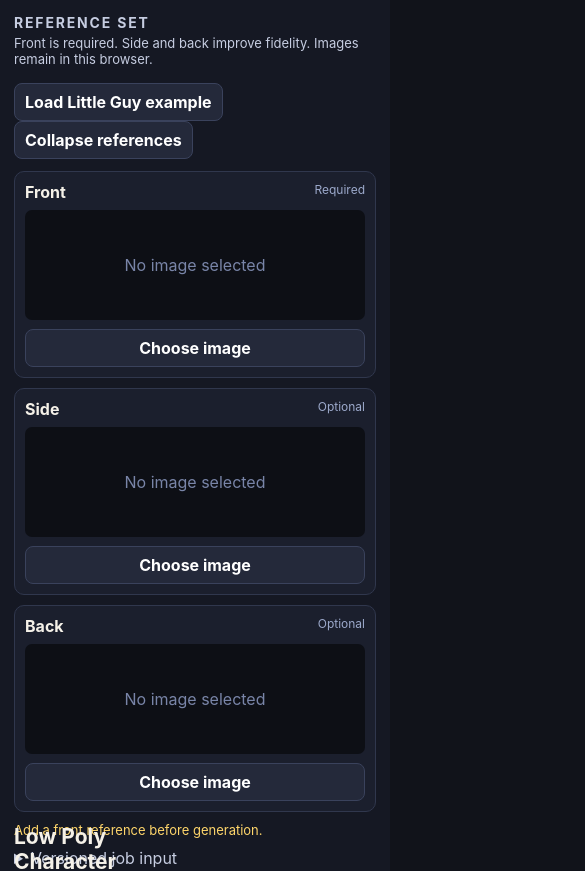
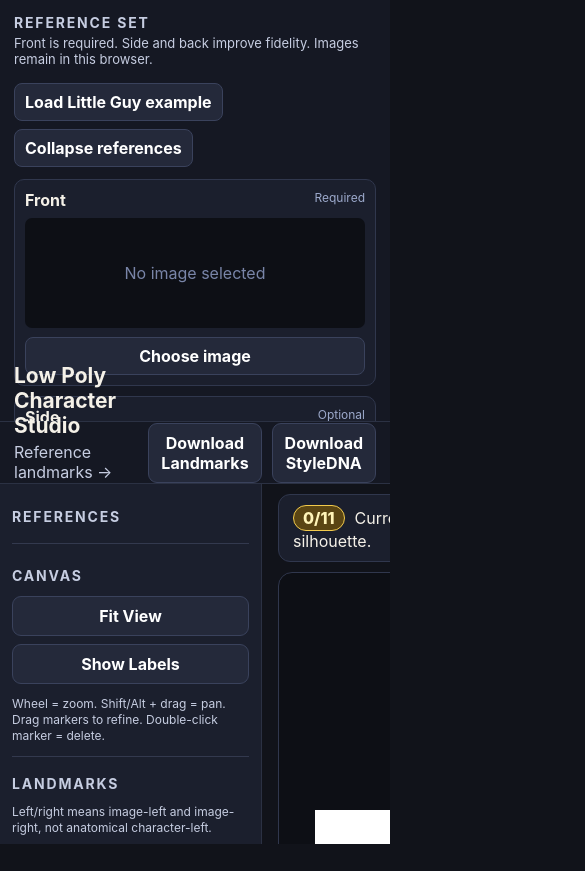
Before and after one commit to JCDevBot/low-poly-character-studio, a React (Vite) app in the folder apps/style-studio/: page / in a window 390 px wide. Shown: the top 871 px of the page, 585 px wide, since content can reach past the window. After the commit the page ends 844 px from the top, so only its background shows below. Built offline with nearby package versions, Linux system fonts and the light colour scheme.

Commit message:
Make reference manager collapsible

```diff
--- a/apps/style-studio/src/reference-workspace.css
+++ b/apps/style-studio/src/reference-workspace.css
@@ -1,7 +1,31 @@
+.referenceWorkspace {
+  height: 100vh;
+  display: flex;
+  flex-direction: column;
+  overflow: hidden;
+}
+
 .referenceManager {
+  flex: 0 0 auto;
+  max-height: 42vh;
+  overflow: auto;
   border-bottom: 1px solid #2b3143;
   background: #151823;
   padding: 14px;
+}
+
+.referenceManager.collapsed {
+  max-height: none;
+  overflow: hidden;
+  padding: 8px 14px;
+}
+
+.referenceManager.collapsed .referenceManagerHeading {
+  margin-bottom: 0;
+}
+
+.referenceManager.collapsed .referenceManagerBody {
+  display: none;
 }
 
 .referenceManagerHeading {
@@ -14,6 +38,7 @@
 
 .referenceManagerHeading h2 { margin: 0 0 4px; }
 .referenceManagerHeading p { font-size: 13px; }
+.referenceManagerHeadingActions { display: flex; gap: 8px; flex-wrap: wrap; justify-content: flex-end; }
 .referenceManagerHeading button,
 .referenceSlotActions button,
 .referenceAnalysis button {
@@ -80,7 +105,9 @@
 
 @media (max-width: 900px) {
   .referenceSlots { grid-template-columns: 1fr; }
+  .referenceManager { max-height: 50vh; }
   .referenceManagerHeading { align-items: flex-start; flex-direction: column; }
+  .referenceManagerHeadingActions { width: 100%; justify-content: flex-start; }
   .referenceAnalysis { grid-template-columns: 1fr; }
   .analysisSummary { grid-column: 1; }
 }
```
